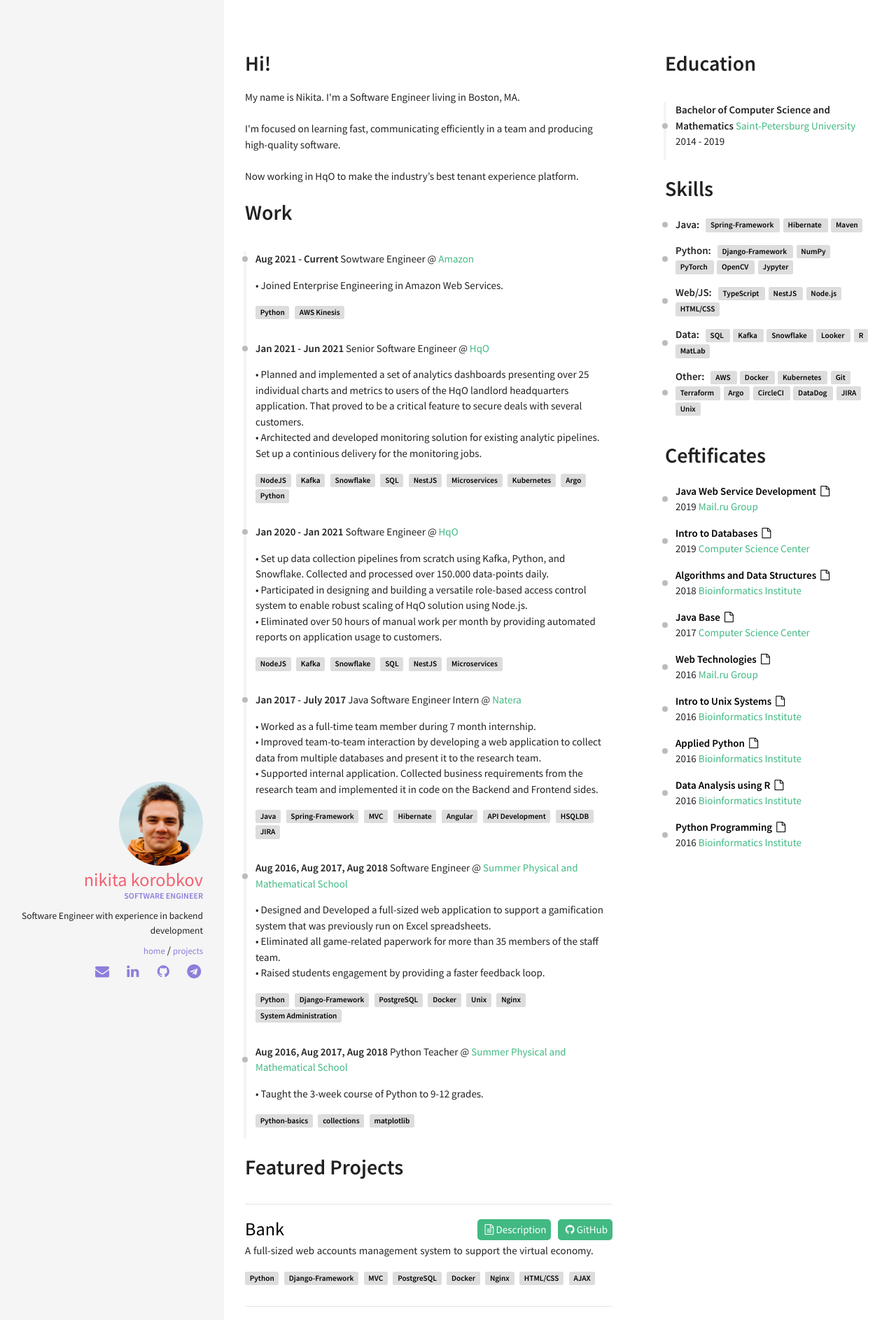
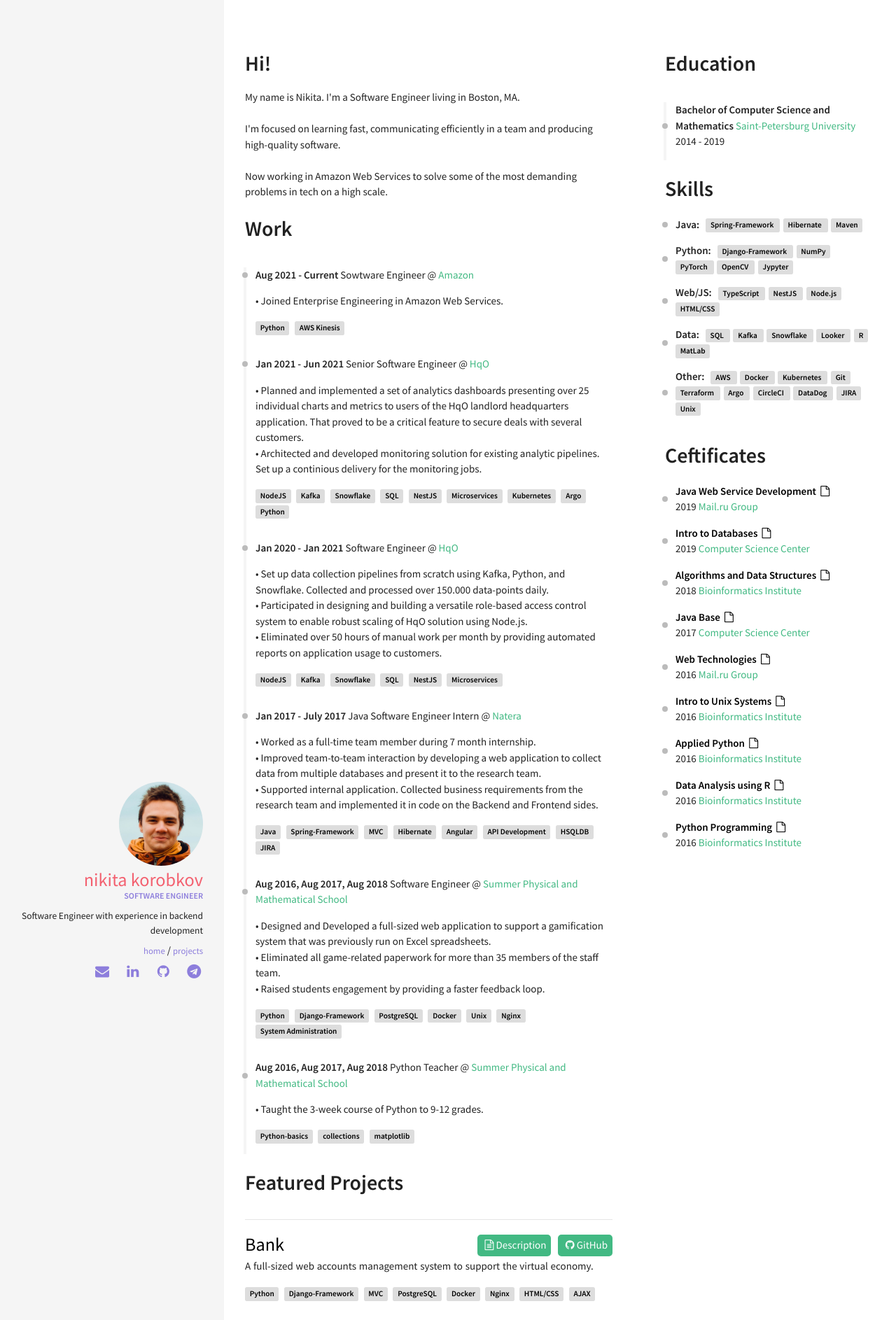
Before and after one commit to nkorobkov/nkorobkov.github.io, a Jekyll site: the page built from index.html, in a window 1280 px wide. Shown: the top 1886 px of the page at 70% size. Built offline with Jekyll 4.4.1, drawn with Linux system fonts in a browser that asks for light colours.

Commit message:
update intro line with aws

```diff
--- a/_includes/sections/about.html
+++ b/_includes/sections/about.html
@@ -5,7 +5,7 @@
     <br>
     I'm focused on learning fast, communicating efficiently in a team and producing high-quality software. <br>
     <br>
-    Now working in HqO to make the industry’s  best tenant experience platform.
+    Now working in Amazon Web Services to solve some of the most demanding problems in tech on a high scale.
     <div id="more" style="display: none">
         I started doing Software in <strong>2015</strong> and since then completed a lot of <a href="projects/">projects.</a><br>
         In <strong>2017</strong> I did a full-time internship in <a href="https://natera.com" target="_blank">Natera</a> and gained valuable experience of teamwork and software development life cycle. <br>
```
